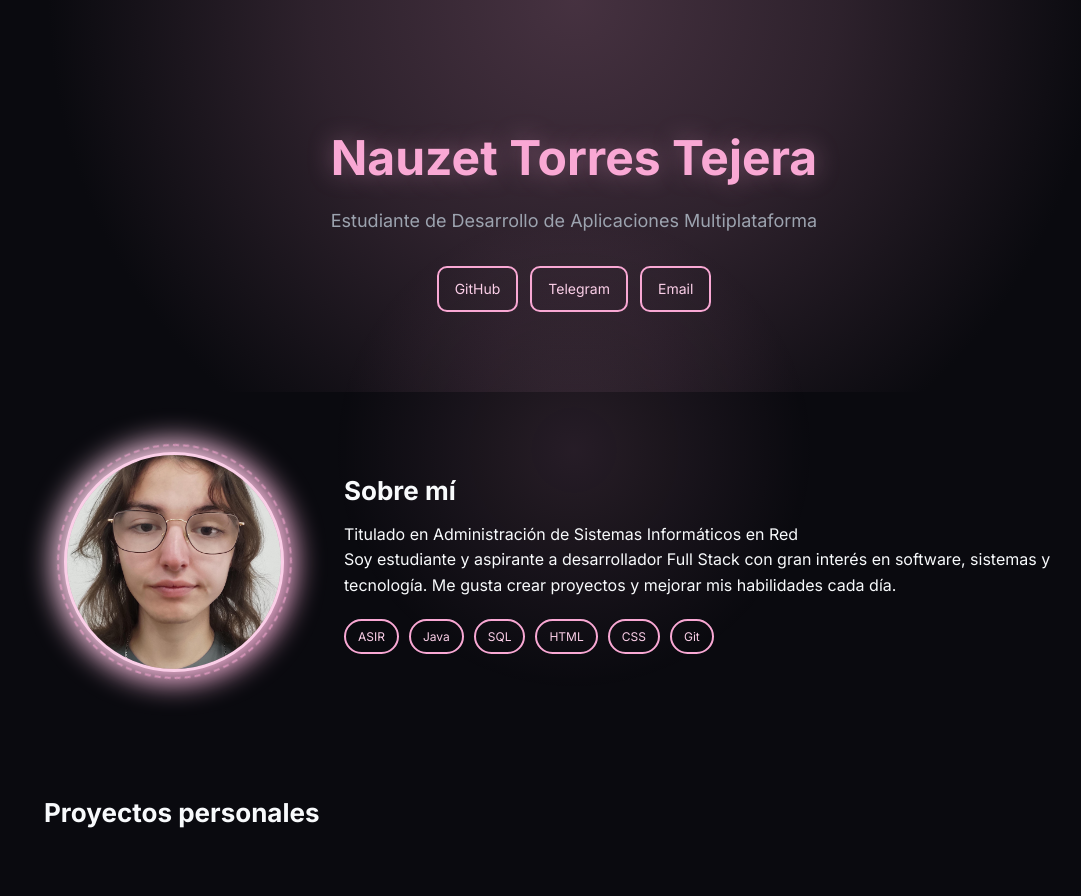
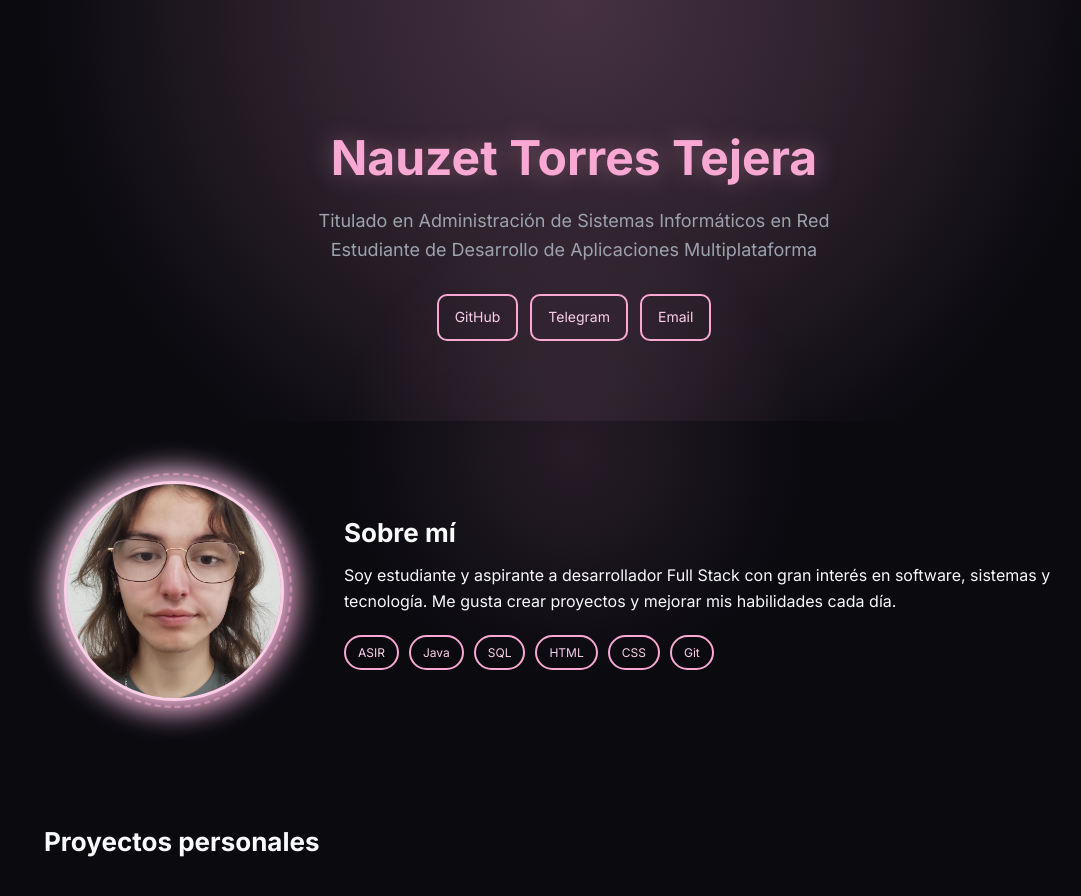
Before and after one commit to Twirkand/twirkand.github.io, a Jekyll site: the page built from index.html, in a window 1280 px wide and 900 px high. Shown: the top 896 px of the window, without its empty margins (66-1147 px from the left). Built offline with Jekyll 4.4.1, drawn with Linux system fonts in a browser that asks for light colours.

Commit message:
v.0.1.3.2

```diff
--- a/index.html
+++ b/index.html
@@ -26,9 +28,6 @@ title: CV Nauzet Torres Tejera
     <div>
       <h2>Sobre mí</h2>
 
-      <p>
-        Titulado en Administración de Sistemas Informáticos en Red
-      </p>
       <p>
         Soy estudiante y aspirante a desarrollador Full Stack con gran interés
         en software, sistemas y tecnología. Me gusta crear proyectos y mejorar
```
Also changed, not shown: other parts of index.html (+2 -0 lines).
